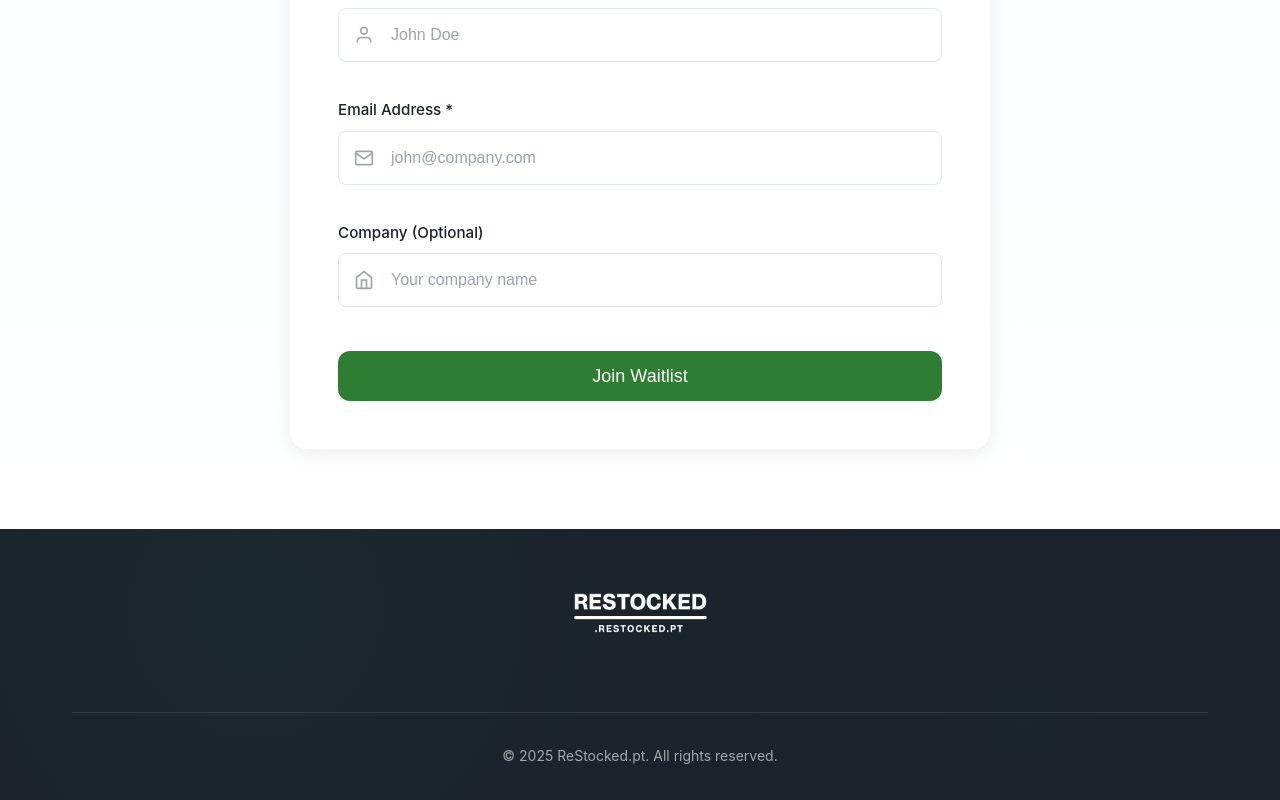
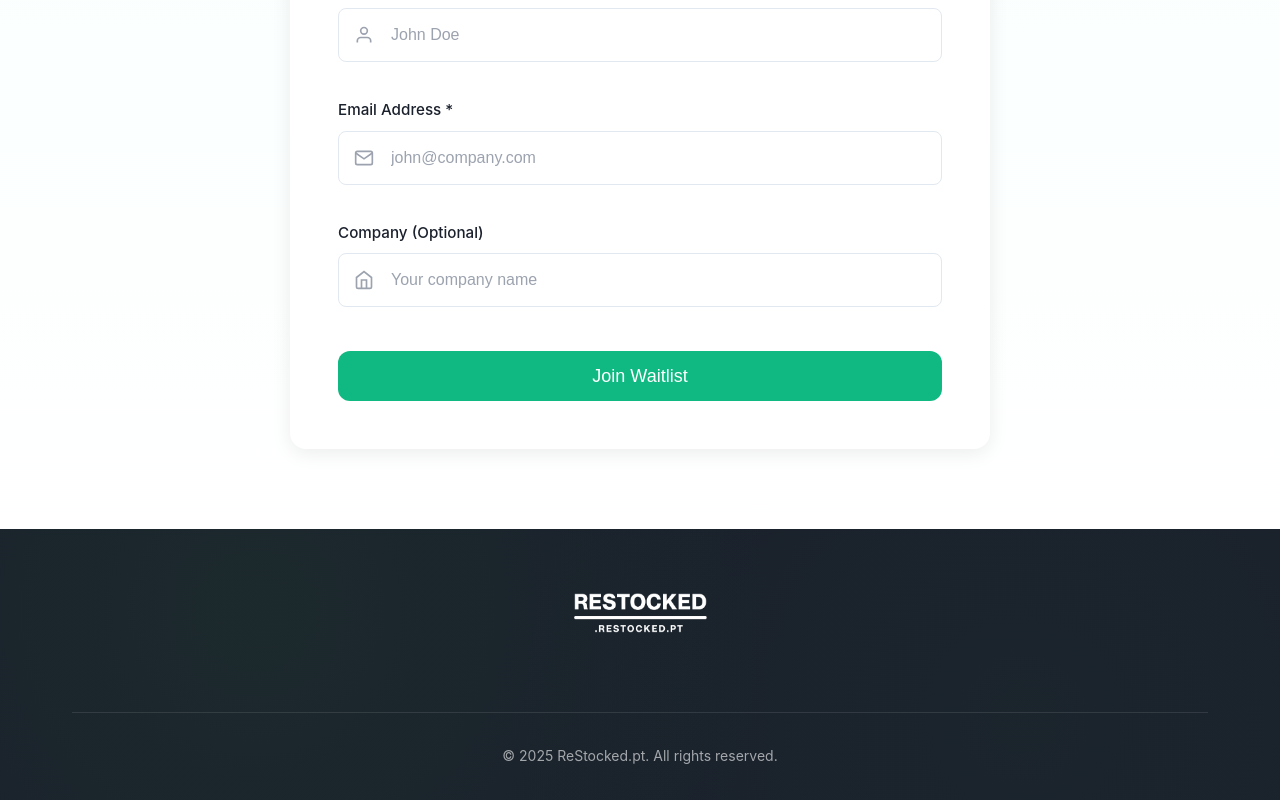
Before and after one commit to afonsorp/restocked-landing, a React (Vite) app: page / in a window 1280 px wide. Shown: the part 1325-2125 px from the top of the page. Built offline with nearby package versions, Linux system fonts and the light colour scheme.

Commit message:
fix: apply !important to button background color for consistency

```diff
--- a/src/components/Contact.css
+++ b/src/components/Contact.css
@@ -118,7 +118,7 @@
 .btn--full-width {
   width: 100%;
   margin-top: 0.5rem;
-  background: #10b981;
+  background: #10b981 !important;
   color: white;
   padding: 1rem 2rem;
   font-size: 1.0625rem;
```
